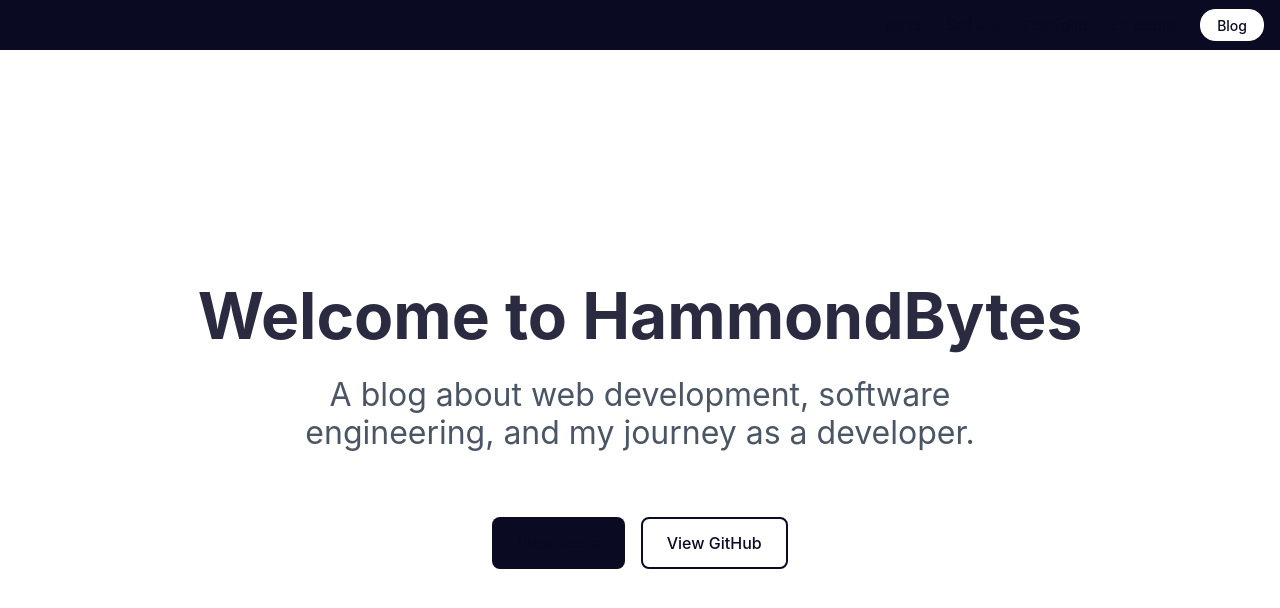
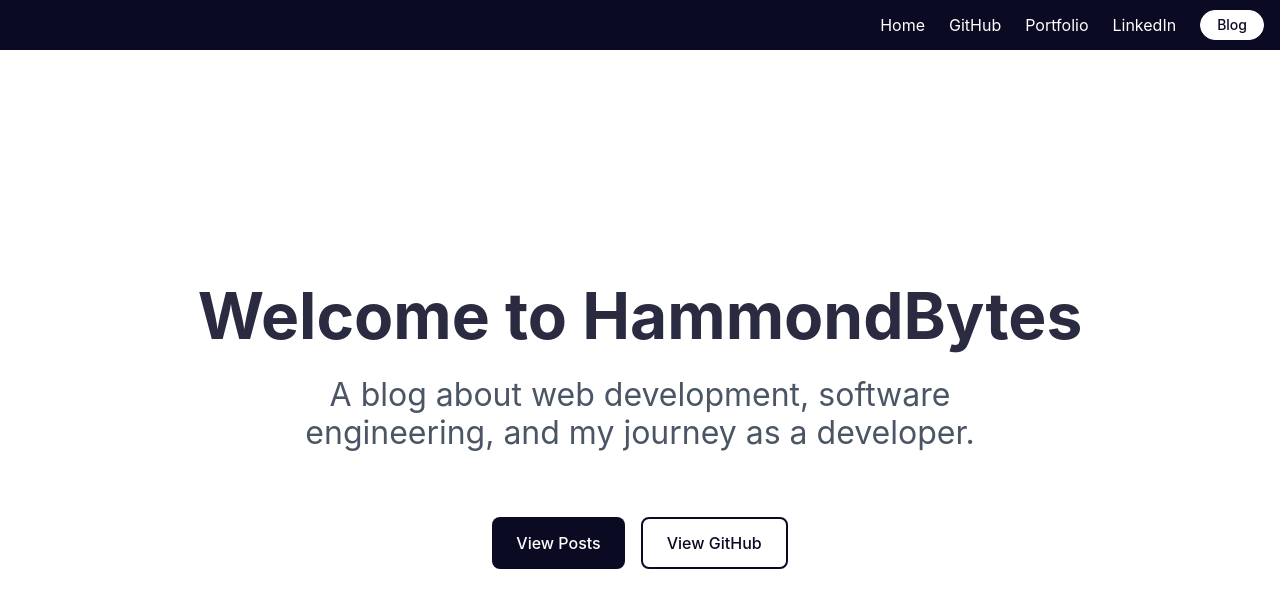
Before and after one commit to Pythonidaer/HammondBytes, a React (Vite) app in the folder frontend/: page / in a window 1280 px wide. Shown: the top 608 px of the page. Built offline with nearby package versions, Linux system fonts and the light colour scheme; no server answers.

Commit message:
removed terrible, terrible css I allowed AI to make. shame on me

```diff
--- a/frontend/src/components/Home.jsx
+++ b/frontend/src/components/Home.jsx
@@ -24,7 +24,7 @@
                 href="https://github.com/Pythonidaer"
                 target="_blank"
                 rel="noopener noreferrer"
-                className="btn-outline"
+                className="inline-flex items-center px-6 py-3 border-2 border-[#0a0a23] font-medium rounded-lg transition-colors duration-200 text-[#0a0a23] no-underline hover:bg-[#0a0a23] hover:text-[#ffffff]"
               >
                 View GitHub
               </a>
--- a/frontend/src/components/Navbar.jsx
+++ b/frontend/src/components/Navbar.jsx
@@ -69,7 +69,7 @@
             </a>
             <Link
               to="/posts"
-              className="btn-nav-inverse"
+              className="bg-white text-[#0a0a23] px-4 py-1 text-sm font-medium rounded-2xl border border-white transition-all duration-200 no-underline hover:bg-[#0a0a23] hover:text-white"
             >
               Blog
             </Link>
--- a/frontend/src/components/PostDetail.jsx
+++ b/frontend/src/components/PostDetail.jsx
@@ -170,7 +170,7 @@
                         link: ({ children, url }) => (
                           <a
                             href={url}
-                            className="text-blue-600 hover:text-blue-800 underline blog-links"
+                            className="text-[#004499] hover:text-[#0a0a23] hover:underline transition-all duration-200 ease-in-out"
                             target="_blank"
                             rel="noopener noreferrer"
                           >
@@ -188,7 +188,7 @@
 
         {/* Back to posts link */}
         <div className="mt-12 pt-8 border-t border-gray-200">
-          <Link to="/posts" className="link-blue font-medium">
+          <Link to="/posts" className="text-[#0066cc] no-underline font-medium hover:text-[#004499]">
             ← Back to Posts
           </Link>
         </div>
--- a/frontend/src/index.css
+++ b/frontend/src/index.css
@@ -26,49 +26,6 @@
   }
 }
 
-.btn-nav-inverse {
-  background-color: white;
-  color: #0a0a23;
-  padding: 0.3rem 1rem;
-  font-size: 0.875rem;
-  font-weight: 500;
-  border-radius: 15px;
-  border: 1px solid white;
-  transition: all 0.2s;
-  text-decoration: none;
-}
-
-.btn-nav-inverse:hover {
-  background-color: #0a0a23;
-  color: white;
-}
-
-.btn-outline {
-  display: inline-flex;
-  align-items: center;
-  padding: 0.75rem 1.5rem;
-  border: 2px solid #0a0a23;
-  color: #0a0a23;
-  font-weight: 500;
-  border-radius: 0.5rem;
-  transition: all 0.2s;
-  text-decoration: none;
-}
-
-.btn-outline:hover {
-  background-color: #0a0a23;
-  color: white;
-}
-
-.link-blue {
-  color: #0066cc !important;
-  text-decoration: none;
-}
-
-.link-blue:hover {
-  color: #004499 !important;
-}
-
 html, body, #root {
   width: 100%;
 }
@@ -88,26 +45,6 @@
   -moz-osx-font-smoothing: grayscale;
 }
 
-a:not(.btn-nav-inverse):not(.btn-outline):not(.link-blue) {
-  font-weight: 500;
-  color: #fff;
-  text-decoration: inherit;
-}
-
-a:not(.btn-nav-inverse):not(.btn-outline):not(.link-blue):hover {
-  color: rgba(255, 255, 255, 0.8);
-}
-
-a.blog-links {
-  color: #004499 !important;
-}
-
-a.blog-links:hover {
-  transition: all 0.2s ease-in-out;
-  text-decoration: underline !important;
-  color: #0a0a23 !important;
-}
-
 body {
   margin: 0;
   display: flex;
@@ -121,38 +58,3 @@
   font-size: 3.2em;
   line-height: 1.1;
 }
-
-button {
-  border-radius: 8px;
-  border: 1px solid transparent;
-  padding: 0.6em 1.2em;
-  font-size: 1em;
-  font-weight: 500;
-  font-family: inherit;
-  background-color: #1a1a1a;
-  cursor: pointer;
-  transition: border-color 0.25s;
-}
-button:hover {
-  border-color: #646cff;
-}
-button:focus,
-button:focus-visible {
-  outline: 4px auto -webkit-focus-ring-color;
-}
-
-@media (prefers-color-scheme: light) {
-  :root {
-    color: #213547;
-    background-color: #ffffff;
-  }
-  a:not(.btn-nav-inverse):not(.btn-outline):not(.link-blue) {
-    color: #0a0a23;
-  }
-  a:not(.btn-nav-inverse):not(.btn-outline):not(.link-blue):hover {
-    color: rgba(10, 10, 35, 0.8);
-  }
-  button {
-    background-color: #f9f9f9;
-  }
-}
```
